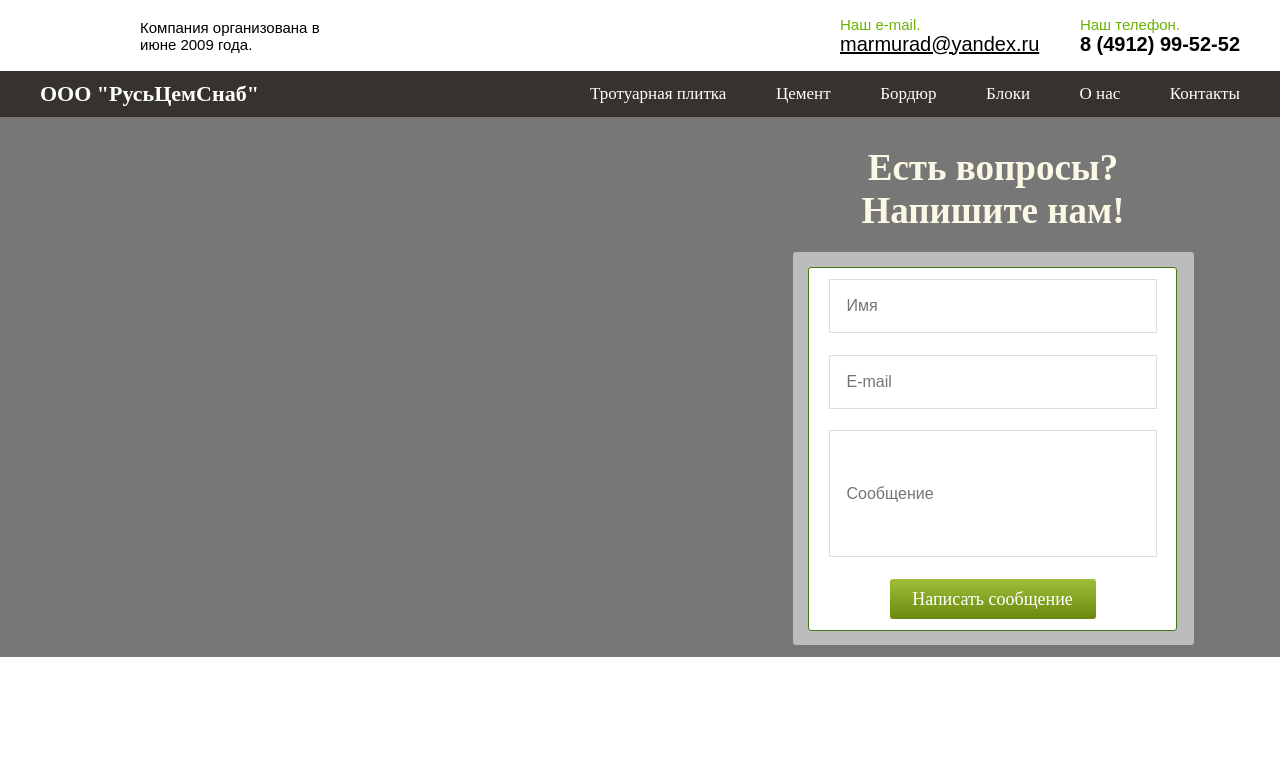
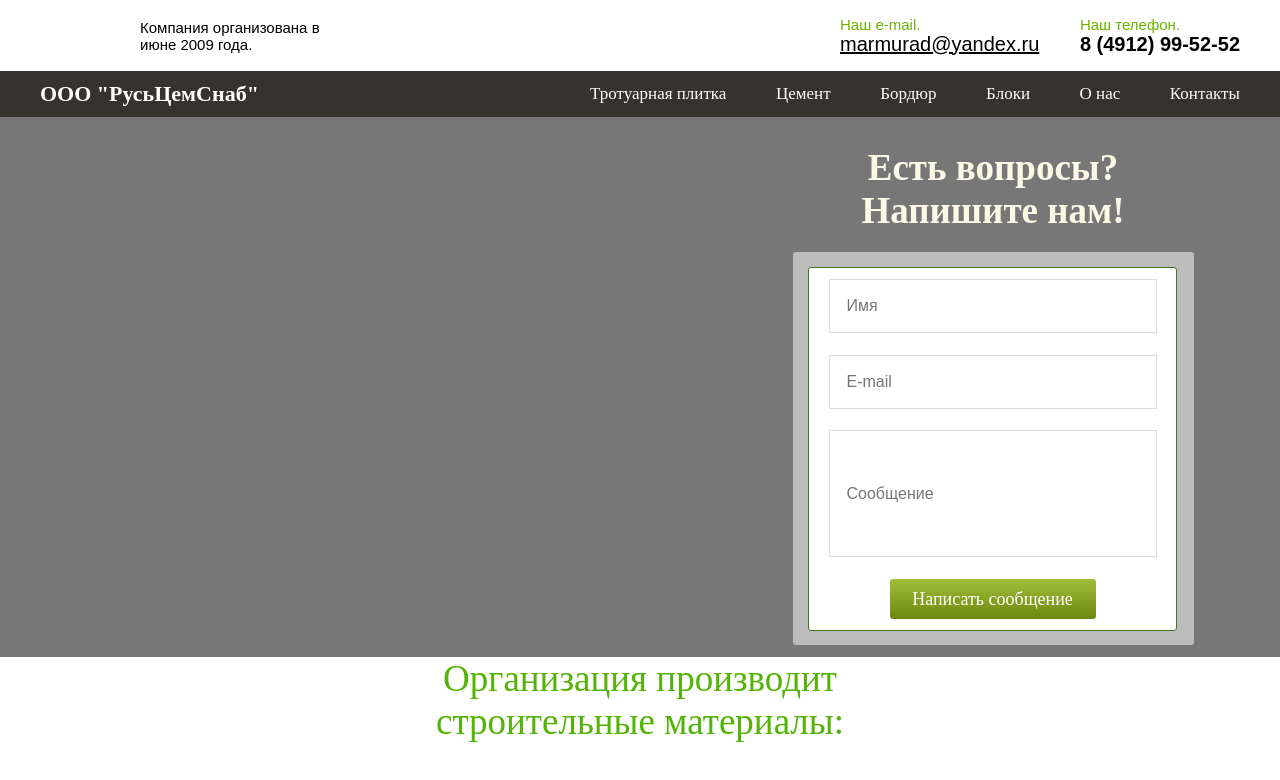
Before and after one commit to AlexPenkin/Cement-site, a website: page public/index.html in a window 1280 px wide. Drawn offline with Linux system fonts and the light colour scheme.

Commit message:
before bath

```diff
--- a/public/index.html
+++ b/public/index.html
@@ -49,6 +49,7 @@
       </div>
     </div>
   </div>
+  <!-- мужик с кирпичем -->
   <div class="manBack">
     <div class="makeBackWrap">
       <div class="comeOn">
@@ -58,17 +59,28 @@
       </div>
       <div class="makeBidWrap">
         <div class="makeBid">
-          <input class = 'makeBidInp1' type="input" placeholder = "Имя" name="name" value="">
-          <input class = 'makeBidInp2' type="input" placeholder = "E-mail" name="name" value="">
-          <input class = 'makeBidInp3' type="input" placeholder = "Сообщение" name="name" value="">
-        <div class="makeBidBut">
-          Написать сообщение
-        </div>
+          <input class='makeBidInp1' type="input" placeholder="Имя" name="name" value="">
+          <input class='makeBidInp2' type="input" placeholder="E-mail" name="name" value="">
+          <input class='makeBidInp3' type="input" placeholder="Сообщение" name="name" value="">
+          <div class="makeBidBut">
+            Написать сообщение
+          </div>
         </div>
       </div>
     </div>
   </div>
 
+  <!-- производит текст -->
+  <div class="textWrap">
+    <div class="text">
+Организация производит <br>
+строительные материалы:
+    </div>
+
+  </div>
+
+
+
 </body>
 
 </html>
--- a/public/styles/style.css
+++ b/public/styles/style.css
@@ -176,3 +176,14 @@ display: flex;
 align-items: center;
 justify-content: center;
 }
+.textWrap {
+  min-width: 1200px;
+  min-height: 1px;
+}
+.text {
+  color: #53b306;
+font-family: "Amazing Grotesk";
+font-size: 37px;
+font-weight: 400;
+text-align: center;
+}
```
